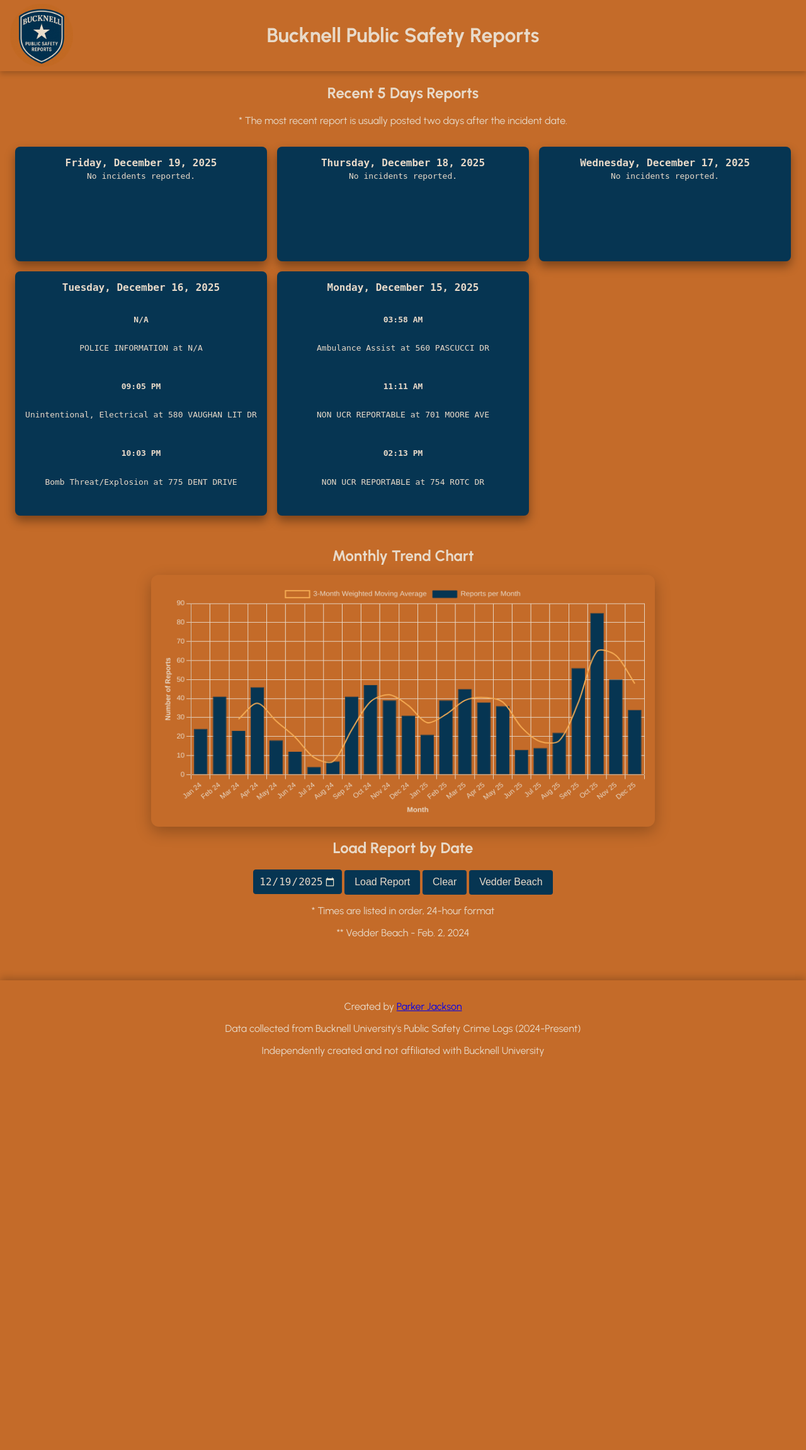
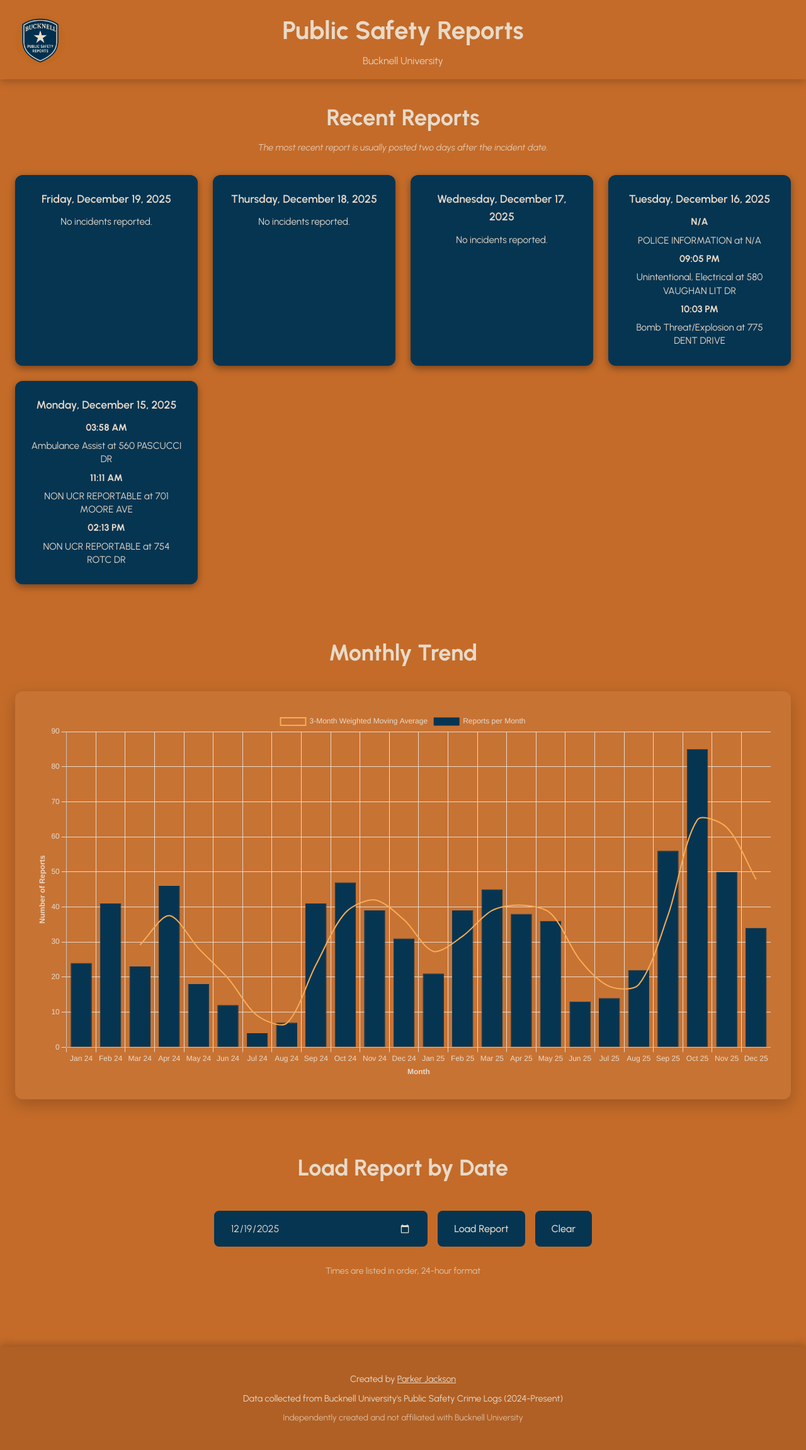
Before and after one commit to prjackson17/bucknell_psafe_incidents, a Flask app: page / in a window 1280 px wide. Shown: the whole page at 63% size. Before the commit the page ends 1678 px from the top, so only its background shows below. Run offline with Flask 3, Linux system fonts and the light colour scheme; data that the repository does not hold is empty.

Commit message:
style, mobile layout, load report updates

```diff
--- a/static/script.js
+++ b/static/script.js
@@ -51,9 +51,9 @@ function displayReport(data, date) {
     const container = document.getElementById('reportOutput');
     container.innerHTML = '';
 
-    // Set date to midnight local time to avoid timezone issues
-    const dateObj = new Date(date);
-    dateObj.setHours(0, 0, 0, 0);
+    // Parse date string directly without timezone conversion
+    const [year, month, day] = date.split('-').map(Number);
+    const dateObj = new Date(year, month - 1, day);
     const niceDate = dateObj.toLocaleDateString('en-US', { year: 'numeric', month: 'long', day: 'numeric' });
 
     if (!Array.isArray(data) || data.length === 0) {
--- a/static/styles.css
+++ b/static/styles.css
@@ -2,196 +2,447 @@
     --primary-bg: #c46b29;
     --card-bg: #063552;
     --tan-text: #e8dac9;
+    --shadow-light: rgba(0, 0, 0, 0.1);
+    --shadow-medium: rgba(0, 0, 0, 0.2);
+    --shadow-heavy: rgba(0, 0, 0, 0.375);
+    --max-width: 1400px;
+    --spacing-xs: 0.5rem;
+    --spacing-sm: 1rem;
+    --spacing-md: 1.5rem;
+    --spacing-lg: 2rem;
+    --spacing-xl: 3rem;
+    --border-radius: 12px;
+    --border-radius-sm: 8px;
 }
 
 * {
+    box-sizing: border-box;
+    margin: 0;
+    padding: 0;
+}
+
+html {
     scroll-behavior: smooth;
 }
 
-#logo {
-    width: 100px;
-    height: auto;
+body {
+    background-color: var(--primary-bg);
+    font-family: "Urbanist", sans-serif;
+    color: var(--tan-text);
+    line-height: 1.6;
+    min-height: 100vh;
+    display: flex;
+    flex-direction: column;
 }
 
-body {
-    background-color: #c46b29;
-    margin: 0;
-    font-family: "Urbanist", sans-serif;
-    color: var(--tan-text);
-}
-
-#mainContainer {
-    margin: 8px;
-}
-
+/* Header Styles */
 header {
     display: flex;
     align-items: center;
     justify-content: center;
-    position: relative;
+    position: sticky;
+    top: 0;
     width: 100%;
-    padding: 1rem 0;
-    position: sticky;
+    padding: var(--spacing-sm) var(--spacing-md);
     background-color: var(--primary-bg);
+    box-shadow: 0 4px 12px var(--shadow-medium);
     z-index: 1000;
-    top: 0;
-    box-shadow: 0 4px 8px rgba(0, 0, 0, 0.2);
-    transition: background-color 0.3s ease;
+    transition: all 0.3s ease;
 }
 
-header #logo {
+.logo-link {
     position: absolute;
-    left: 1rem;
-    top: 50%;
-    transform: translateY(-50%);
-    margin: 0;
+    left: var(--spacing-md);
+    transition: transform 0.3s ease;
 }
 
-#recentReportsContainer {
+.logo-link:hover {
+    transform: scale(1.05);
+}
+
+#logo {
+    width: 80px;
+    height: auto;
+    display: block;
+}
+
+#headerText {
     text-align: center;
 }
 
-#recentReports {
-    display: grid;
-    grid-template-columns: repeat(5, 1fr); /* 5 columns */
-    gap: 1rem;
-    padding: 1rem;
-    box-sizing: border-box;
+#headerText h1 {
+    font-size: clamp(1.5rem, 4vw, 2.5rem);
+    font-weight: 700;
+    margin-bottom: 0.25rem;
 }
 
-#reportOutput {
-    display: grid;
-    grid-template-columns: repeat(3, 1fr); /* Always 3 columns */
-    gap: 1rem;
-    padding: 1rem;
-    box-sizing: border-box;
+.header-subtitle {
+    font-size: clamp(0.875rem, 2vw, 1rem);
+    opacity: 0.9;
+    font-weight: 400;
+}
+
+/* Main Container */
+#mainContainer {
+    flex: 1;
+    max-width: var(--max-width);
+    margin: 0 auto;
+    padding: var(--spacing-lg) var(--spacing-md);
     width: 100%;
 }
 
-#monthlyChartContainer {
-    height: 50vh;
-    display: flex;
-    justify-content: center;
-    align-items: center;
-    flex-direction: column;
-    padding-top: 2rem;
+/* Section Styles */
+section {
+    margin-bottom: var(--spacing-xl);
 }
 
-#monthlyChartContainer canvas {
-    box-shadow: 0 8px 24px rgba(0, 0, 0, 0.25);
-    border-radius: 12px;
-    padding: 1rem;
+.section-header {
+    text-align: center;
+    margin-bottom: var(--spacing-lg);
 }
 
+.section-header h2 {
+    font-size: clamp(1.75rem, 3vw, 2.25rem);
+    font-weight: 700;
+    margin-bottom: var(--spacing-xs);
+}
+
+.section-note {
+    font-size: 0.9rem;
+    opacity: 0.85;
+    font-style: italic;
+}
+
+/* Recent Reports Grid */
+#recentReports {
+    display: grid;
+    grid-template-columns: repeat(auto-fit, minmax(280px, 1fr));
+    gap: var(--spacing-md);
+    max-width: 100%;
+}
+
+/* Report Output Grid */
+#reportOutput {
+    display: grid;
+    grid-template-columns: repeat(auto-fit, minmax(280px, 1fr));
+    gap: var(--spacing-md);
+    max-width: 100%;
+}
+
+/* Incident Cards */
 .incident-card {
     background-color: var(--card-bg);
-    padding: 1rem;
-    border-radius: 8px;
-    box-shadow: 0 2px 4px rgba(0,0,0,0.1);
-    min-height: 150px;
-    box-shadow: 0 8px 16px rgba(0, 0, 0, 0.375);
+    padding: var(--spacing-md);
+    border-radius: var(--border-radius);
+    box-shadow: 0 4px 12px var(--shadow-heavy);
+    min-height: 160px;
+    display: flex;
+    flex-direction: column;
+    justify-content: flex-start;
     text-align: center;
+    transition: all 0.3s ease;
+    word-wrap: break-word;
+    overflow-wrap: break-word;
+    white-space: normal;
 }
 
 .incident-card:hover {
-  transform: scale(1.03);
-  box-shadow: 0 8px 20px rgba(0, 0, 0, 0.2);
+    transform: translateY(-4px);
+    box-shadow: 0 8px 24px var(--shadow-heavy);
+}
+
+.incident-card h3 {
+    font-size: 1.1rem;
+    font-weight: 600;
+    margin-bottom: var(--spacing-xs);
+    color: var(--tan-text);
+    word-wrap: break-word;
+    overflow-wrap: break-word;
+    white-space: normal;
+    hyphens: auto;
 }
 
 .incident-card p {
-  margin: 0; /* Remove default spacing */
-  line-height: 1.2;
+    margin: 0.25rem 0;
+    line-height: 1.4;
+    font-size: 0.95rem;
+    word-wrap: break-word;
+    overflow-wrap: break-word;
+    white-space: normal;
+    hyphens: auto;
 }
 
-.incident-card h3 {
-  margin: 0 0 0.25rem 0;
-  font-size: 1rem;
+/* Chart Container */
+#monthlyChartContainer {
+    padding: var(--spacing-lg) 0;
 }
 
+.chart-wrapper {
+    background-color: rgba(255, 255, 255, 0.05);
+    border-radius: var(--border-radius);
+    padding: var(--spacing-lg);
+    box-shadow: 0 8px 24px var(--shadow-medium);
+    max-width: 100%;
+    height: auto;
+    min-height: 300px;
+}
+
+#monthlyChart {
+    max-width: 100%;
+    height: auto !important;
+}
+
+/* Load Report Section */
 #loadReportContainer {
-    margin-top: 2rem;
+    display: flex;
     flex-direction: column;
+    align-items: center;
+}
+
+#userInput {
     display: flex;
-    align-items: center;
+    flex-wrap: wrap;
+    gap: var(--spacing-sm);
     justify-content: center;
+    margin-bottom: var(--spacing-md);
+    width: 100%;
+    max-width: 600px;
+}
+
+/* Form Elements */
+input[type="date"] {
+    padding: var(--spacing-sm) var(--spacing-md);
+    border: 2px solid var(--card-bg);
+    border-radius: var(--border-radius-sm);
+    background-color: var(--card-bg);
+    color: var(--tan-text);
+    font-size: 1rem;
+    font-family: inherit;
+    flex: 1;
+    min-width: 180px;
+    transition: all 0.3s ease;
+}
+
+input[type="date"]:focus {
+    outline: none;
+    border-color: var(--tan-text);
+    box-shadow: 0 0 0 3px rgba(232, 218, 201, 0.2);
+}
+
+input[type="date"]::-webkit-calendar-picker-indicator {
+    filter: invert(85%) sepia(10%) saturate(300%) hue-rotate(10deg);
+    cursor: pointer;
 }
 
 button {
     background-color: var(--card-bg);
     color: var(--tan-text);
-    border: none;
-    padding: 0.5rem 1rem;
-    border-radius: 4px;
+    border: 2px solid transparent;
+    padding: var(--spacing-sm) var(--spacing-md);
+    border-radius: var(--border-radius-sm);
     cursor: pointer;
     font-size: 1rem;
-    height: 39px;
-    transition: transform 0.1s cubic-bezier(0.4,0,0.2,1);
+    font-family: inherit;
+    font-weight: 500;
+    transition: all 0.3s ease;
+    white-space: nowrap;
+}
+
+button:hover {
+    background-color: rgba(6, 53, 82, 0.8);
+    border-color: var(--tan-text);
+    transform: translateY(-2px);
+    box-shadow: 0 4px 12px var(--shadow-medium);
 }
 
 button:active {
-    transform: scale(0.96);
+    transform: translateY(0);
 }
 
-input[type="date"] {
-    padding: 0.5rem;
-    border: 1px solid var(--card-bg);
-    border-radius: 4px;
-    width: auto;
-    box-sizing: border-box;
-    background-color: var(--card-bg);
-    color: var(--tan-text);
-    font-size: 1rem;
-    /* Change calendar icon color for date input */
-    &::-webkit-calendar-picker-indicator {
-        filter: invert(85%) sepia(10%) saturate(300%) hue-rotate(10deg);
-        cursor: pointer;
+button:focus {
+    outline: none;
+    box-shadow: 0 0 0 3px rgba(232, 218, 201, 0.3);
 }
 
-    &::-ms-input-placeholder {
-        color: var(--tan-text);
+/* Info Notes */
+.info-notes {
+    text-align: center;
+    margin-bottom: var(--spacing-md);
 }
 
-    &::-webkit-input-placeholder {
-        color: var(--tan-text);
+.info-note {
+    font-size: 0.875rem;
+    opacity: 0.8;
+    margin: 0.25rem 0;
 }
 
-    &:-ms-input-placeholder {
-        color: var(--tan-text);
+/* Footer */
+footer {
+    background-color: rgba(0, 0, 0, 0.1);
+    box-shadow: 0 -4px 12px var(--shadow-medium);
+    padding: var(--spacing-lg) var(--spacing-md);
+    margin-top: auto;
 }
 
-    &::placeholder {
+.footer-content {
+    max-width: var(--max-width);
+    margin: 0 auto;
+    text-align: center;
+}
+
+.footer-content p {
+    margin: var(--spacing-xs) 0;
+    font-size: 0.9rem;
+}
+
+.disclaimer {
+    opacity: 0.75;
+    font-size: 0.85rem !important;
+}
+
+footer a {
     color: var(--tan-text);
+    text-decoration: underline;
+    transition: opacity 0.3s ease;
+}
+
+footer a:hover {
+    opacity: 0.8;
+}
+
+/* Responsive Design */
+@media (max-width: 1200px) {
+    #recentReports,
+    #reportOutput {
+        grid-template-columns: repeat(auto-fit, minmax(250px, 1fr));
     }
 }
 
-#monthlyChartContainer h2 {
-    margin-bottom: 1rem;
+@media (max-width: 768px) {
+    :root {
+        --spacing-md: 1rem;
+        --spacing-lg: 1.5rem;
+        --spacing-xl: 2rem;
     }
 
-#vedder-beach {
-    margin: 0;
+    #headerText {
+        display: none;
+    }
+
+    header {
+        justify-content: center;
+    }
+
+    .logo-link {
+        position: static;
+        margin-right: var(--spacing-sm);
+    }
+
+    #logo {
+        width: 60px;
+    }
+
+    #headerText h1 {
+        font-size: 1.5rem;
+    }
+
+    .header-subtitle {
+        font-size: 0.875rem;
+    }
+
+    #mainContainer {
+        padding: var(--spacing-md) var(--spacing-sm);
+    }
+
+    .section-header h2 {
+        font-size: 1.75rem;
+    }
+
+    #recentReports,
+    #reportOutput {
+        grid-template-columns: 1fr;
+        gap: var(--spacing-sm);
+    }
+
+    .incident-card {
+        padding: var(--spacing-sm);
+        min-height: 140px;
+    }
+
+    .chart-wrapper {
+        padding: var(--spacing-sm);
+        min-height: 250px;
+    }
+
+    #userInput {
+        flex-direction: column;
+        width: 100%;
+        max-width: 100%;
+    }
+
+    input[type="date"],
+    button {
+        width: 100%;
+        min-width: unset;
     }
 
     footer {
-    box-shadow: 0 -4px 12px rgba(0, 0, 0, 0.2);
-    text-align: center;
-    padding: 1rem;
-}
-
-@media (max-width: 1400px) {
-    #reportOutput, #recentReports {
-        grid-template-columns: repeat(3, 1fr);
+        padding: var(--spacing-md) var(--spacing-sm);
     }
 }
 
-@media (max-width: 900px) {
-    #reportOutput, #recentReports {
-        grid-template-columns: repeat(2, 1fr);
+@media (max-width: 480px) {
+    #headerText h1 {
+        font-size: 1.25rem;
+    }
+
+    .section-header h2 {
+        font-size: 1.5rem;
+    }
+
+    .incident-card {
+        min-height: 120px;
+    }
+
+    .incident-card h3 {
+        font-size: 1rem;
+    }
+
+    .incident-card p {
+        font-size: 0.875rem;
     }
 }
 
-@media (max-width: 600px) {
-    #reportOutput, #recentReports {
-        grid-template-columns: 1fr;
+/* Accessibility */
+@media (prefers-reduced-motion: reduce) {
+    * {
+        animation-duration: 0.01ms !important;
+        animation-iteration-count: 1 !important;
+        transition-duration: 0.01ms !important;
+        scroll-behavior: auto !important;
     }
 }
+
+/* Print Styles */
+@media print {
+    header {
+        position: static;
+        box-shadow: none;
+    }
+
+    .incident-card {
+        break-inside: avoid;
+        box-shadow: none;
+        border: 1px solid #000;
+    }
+
+    button {
+        display: none;
+    }
+}
+
+.report-item p, .report-item {
+    word-wrap: break-word;
+    overflow-wrap: break-word;
+    white-space: normal;
+}
--- a/templates/index.html
+++ b/templates/index.html
@@ -1,5 +1,5 @@
 <!DOCTYPE html>
-<html>
+<html lang="en">
 <head>
     <title>Bucknell Public Safety Reports</title>
     <meta charset="UTF-8">
@@ -14,42 +14,53 @@
 </head>
 <body>
     <header>
-        <a href="#top"><img src="{{ url_for('static', filename='favicon.ico') }}" id="logo" alt="Bucknell Logo" /></a>
+        <a href="#top" class="logo-link"><img src="{{ url_for('static', filename='favicon.ico') }}" id="logo" alt="Bucknell Logo" /></a>
         <div id="headerText">
-            <h1>Bucknell Public Safety Reports</h1>
+            <h1>Public Safety Reports</h1>
+            <p class="header-subtitle">Bucknell University</p>
         </div>
     </header>
 
-    <div id="mainContainer">
-        <div id="recentReportsContainer">
-            <h2>Recent 5 Days Reports</h2>
-            <p>* The most recent report is usually posted two days after the incident date.</p>
-            <pre id="recentReports"></pre>
+    <main id="mainContainer">
+        <section id="recentReportsContainer">
+            <div class="section-header">
+                <h2>Recent Reports</h2>
+                <p class="section-note">The most recent report is usually posted two days after the incident date.</p>
             </div>
+            <div id="recentReports"></div>
+        </section>
 
-        <div id="monthlyChartContainer">
-            <h2>Monthly Trend Chart</h2>
+        <section id="monthlyChartContainer">
+            <div class="section-header">
+                <h2>Monthly Trend</h2>
+            </div>
+            <div class="chart-wrapper">
                 <canvas id="monthlyChart"></canvas>
             </div>
+        </section>
 
-        <div id="loadReportContainer">
+        <section id="loadReportContainer">
+            <div class="section-header">
                 <h2>Load Report by Date</h2>
+            </div>
             <div id="userInput">
-                <input type="date" id="reportDate" min="2024-01-01" />
+                <input type="date" id="reportDate" min="2024-01-01" aria-label="Select report date" />
                 <button onclick="loadReport()">Load Report</button>
                 <button onclick="clearReport()">Clear</button>
-                <button onclick="loadVedderBeach()">Vedder Beach</button>
             </div>
-            <p>* Times are listed in order, 24-hour format</p>
-            <p id="vedder-beach">** Vedder Beach - Feb. 2, 2024</p>
-            <pre id="reportOutput"></pre>
+            <div class="info-notes">
+                <p class="info-note">Times are listed in order, 24-hour format</p>
             </div>
-    </div>
+            <div id="reportOutput"></div>
+        </section>
+    </main>
 
     <footer>
+        <div class="footer-content">
             <p>Created by <a href="https://github.com/prjackson17" target="_blank">Parker Jackson</a></p>
             <p>Data collected from Bucknell University's Public Safety Crime Logs (2024-Present)</p>
-        <p>Independently created and not affiliated with Bucknell University</p>
+            <p class="disclaimer">Independently created and not affiliated with Bucknell University</p>
+        </div>
     </footer>
 </body>
 </html>
```
Lines whose indentation alone changed are shown as unchanged.
